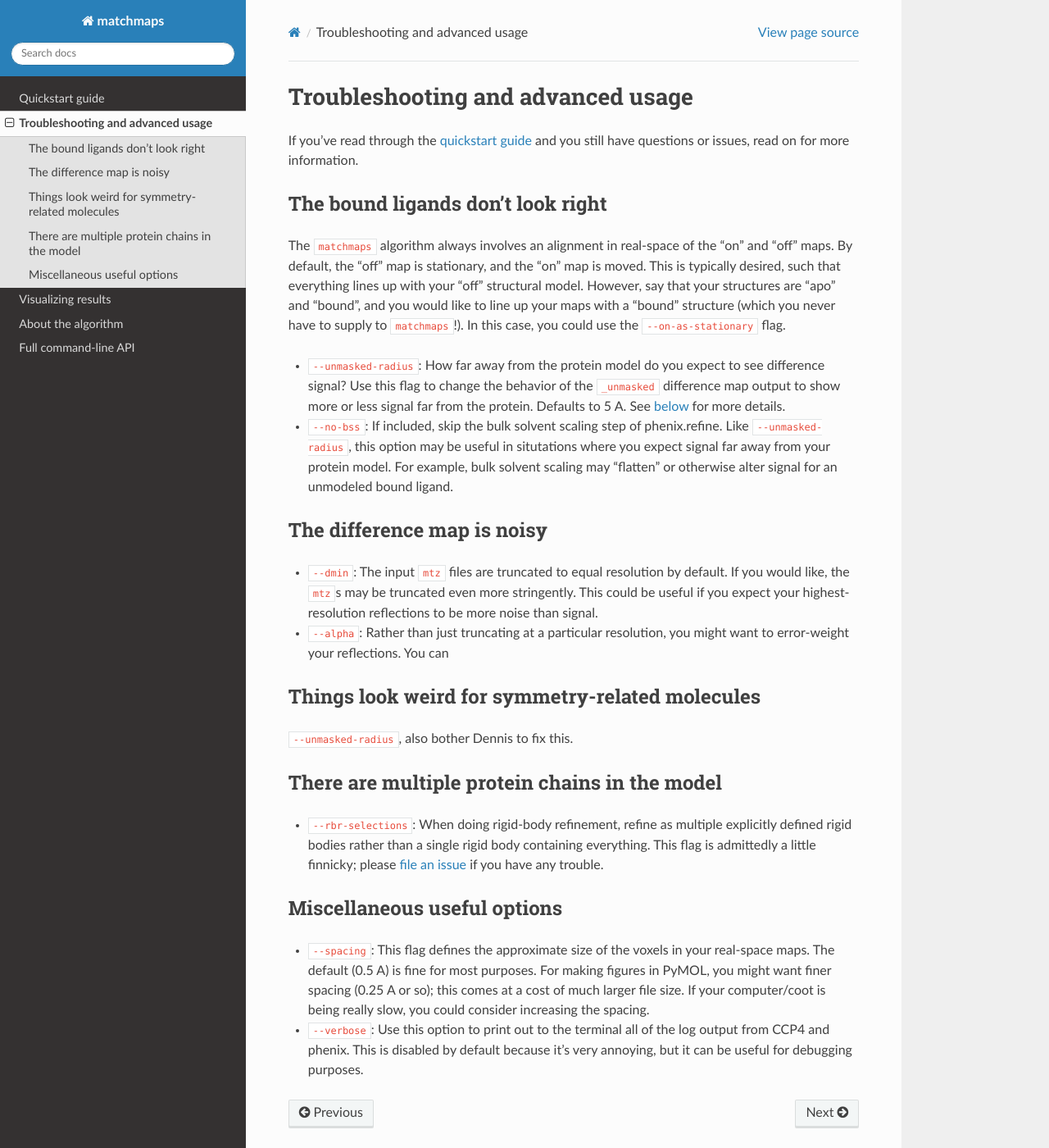
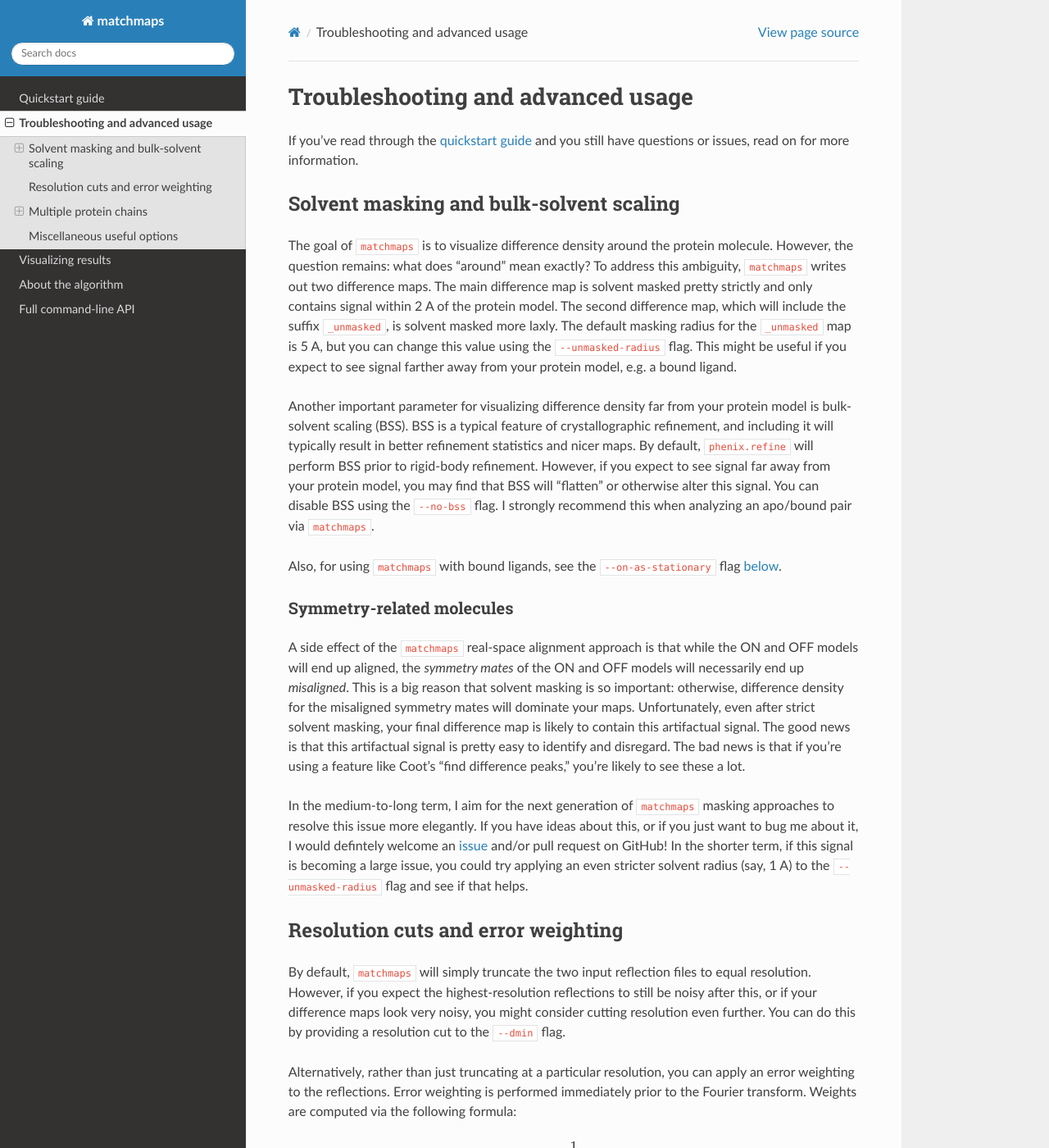
Before and after one commit to rs-station/matchmaps, a Sphinx documentation site: the page built from docs/troubleshooting.md, in a window 1280 px wide and 1400 px high. Shown: the whole window at 82% size. Built offline with Sphinx 7.4.7 and the Read the Docs theme 2.0.0, drawn with Linux system fonts in a browser that asks for light colours; some of the changed text lies outside the part shown.

Commit message:
update website

````diff
--- a/docs/troubleshooting.md
+++ b/docs/troubleshooting.md
@@ -2,25 +2,46 @@
 
 If you've read through the [quickstart guide](quickstart.md) and you still have questions or issues, read on for more information.
 
-## The bound ligands don't look right
-The `matchmaps` algorithm always involves an alignment in real-space of the "on" and "off" maps. By default, the "off" map is stationary, and the "on" map is moved. This is typically desired, such that everything lines up with your "off" structural model. However, say that your structures are "apo" and "bound", and you would like to line up your maps with a "bound" structure (which you never have to supply to `matchmaps`!). In this case, you could use the `--on-as-stationary` flag.
+## Solvent masking and bulk-solvent scaling
+The goal of `matchmaps` is to visualize difference density around the protein molecule. However, the question remains: what does "around" mean exactly? To address this ambiguity, `matchmaps` writes out two difference maps. The main difference map is solvent masked pretty strictly and only contains signal within 2 A of the protein model. The second difference map, which will include the suffix `_unmasked`, is solvent masked more laxly. The default masking radius for the `_unmasked` map is 5 A, but you can change this value using the `--unmasked-radius` flag. This might be useful if you expect to see signal farther away from your protein model, e.g. a bound ligand.
 
- - `--unmasked-radius`: How far away from the protein model do you expect to see difference signal? Use this flag to change the behavior of the `_unmasked` difference map output to show more or less signal far from the protein. Defaults to 5 A. See [below](#important-map-outputs) for more details.
- - `--no-bss`: If included, skip the bulk solvent scaling step of phenix.refine. Like `--unmasked-radius`, this option may be useful in situtations where you expect signal far away from your protein model. For example, bulk solvent scaling may "flatten" or otherwise alter signal for an unmodeled bound ligand.
+Another important parameter for visualizing difference density far from your protein model is bulk-solvent scaling (BSS). BSS is a typical feature of crystallographic refinement, and including it will typically result in better refinement statistics and nicer maps. By default, `phenix.refine` will perform BSS prior to rigid-body refinement. However, if you expect to see signal far away from your protein model, you may find that BSS will "flatten" or otherwise alter this signal. You can disable BSS using the `--no-bss` flag. I strongly recommend this when analyzing an apo/bound pair via `matchmaps`.
 
-## The difference map is noisy
- - `--dmin`: The input `mtz` files are truncated to equal resolution by default. If you would like, the `mtz`s may be truncated even more stringently. This could be useful if you expect your highest-resolution reflections to be more noise than signal.
- - `--alpha`: Rather than just truncating at a particular resolution, you might want to error-weight your reflections. You can
+Also, for using `matchmaps` with bound ligands, see the `--on-as-stationary` flag [below](#miscellaneous-useful-options).
 
-## Things look weird for symmetry-related molecules
+### Symmetry-related molecules
 
-`--unmasked-radius`, also bother Dennis to fix this.
+A side effect of the `matchmaps` real-space alignment approach is that while the ON and OFF models will end up aligned, the *symmetry mates* of the ON and OFF models will necessarily end up *misaligned*. This is a big reason that solvent masking is so important: otherwise, difference density for the misaligned symmetry mates will dominate your maps. Unfortunately, even after strict solvent masking, your final difference map is likely to contain this artifactual signal. The good news is that this artifactual signal is pretty easy to identify and disregard. The bad news is that if you're using a feature like Coot's "find difference peaks," you're likely to see these a lot.
 
-## There are multiple protein chains in the model
+In the medium-to-long term, I aim for the next generation of `matchmaps` masking approaches to resolve this issue more elegantly. If you have ideas about this, or if you just want to bug me about it, I would defintely welcome an [issue](https://github.com/rs-station/matchmaps/issues) and/or pull request on GitHub! In the shorter term, if this signal is becoming a large issue, you could try applying an even stricter solvent radius (say, 1 A) to the `--unmasked-radius` flag and see if that helps.
 
- - `--rbr-selections`: When doing rigid-body refinement, refine as multiple explicitly defined rigid bodies rather than a single rigid body containing everything. This flag is admittedly a little finnicky; please [file an issue](https://github.com/rs-station/matchmaps/issues)  if you have any trouble.
+## Resolution cuts and error weighting
+By default, `matchmaps` will simply truncate the two input reflection files to equal resolution. However, if you expect the highest-resolution reflections to still be noisy after this, or if your difference maps look very noisy, you might consider cutting resolution even further. You can do this by providing a resolution cut to the `--dmin` flag.
+
+Alternatively, rather than just truncating at a particular resolution, you can apply an error weighting to the reflections. Error weighting is performed immediately prior to the Fourier transform. Weights are computed via the following formula:
+
+```{eval-rst}
+.. math::
+
+   \frac{1}{1 + \alpha \frac{{(\sigma F)}^2}{{<\sigma F>}^2}}
+```
+
+where $\sigma F$ is the error estimate for the reflection, $<\sigma F>$ is the average error estimate across all reflections, and $\alpha$ is a weighting parameter. By default, $\alpha = 0$, e.g. no weighting. You can use the `--alpha` flag to supply your own value and thus include error-weighting.
+
+## Multiple protein chains
+
+You may have multiple protein chains in your model. This presents you with some interesting opportunities for difference maps, but also some potential headaches.
+
+### Refining chains individually
+
+One possibility is that your `matchmaps` difference map contains essentially no signal for one protein chain, but strong signal throughout the other chain indicating a global motion. This signal is "real" -- it tells you that the relative packing of these two chains together is different in your two datasets -- but it probably doesn't make for a very useful map. Instead, you might consider using the `--rbr-selections` flag to rigid-body refine each chain separately. If your chains are A and B, then you would use the flag as `--rbr-selections A B`. `matchmaps` will then produce a difference map specific to each chain. This flag is admittedly a little finnicky; please [file an issue](https://github.com/rs-station/matchmaps/issues)  if you have any trouble.
+
+### Comparing chains to each other
+
+Assuming your data is some sort of homo-multimer / non-crystallographic symmetry, another option is to use `matchmaps.ncs` to compare the protein chains within a dataset against each other. If you have multiple datasets, of course, you could still run `matchmaps.ncs` on each dataset and see how the difference map changes. See the full documentation for `matchmaps.ncs` [here](cli.md#matchmaps-ncs)
 
 ## Miscellaneous useful options
 
+ - `--on-as-stationary`: The `matchmaps` algorithm always involves an alignment in real-space of the "on" and "off" maps. By default, the "off" map is stationary, and the "on" map is moved. This is typically desired, such that everything lines up with your "off" structural model. However, say that your structures are "apo" and "bound", and you would like to line up your maps with a "bound" structure (which you never have to supply to `matchmaps`!). In this case, you could use the `--on-as-stationary` flag.
  - `--spacing`: This flag defines the approximate size of the voxels in your real-space maps. The default (0.5 A) is fine for most purposes. For making figures in PyMOL, you might want finer spacing (0.25 A or so); this comes at a cost of much larger file size. If your computer/coot is being really slow, you could consider increasing the spacing.
  - `--verbose`: Use this option to print out to the terminal all of the log output from CCP4 and phenix. This is disabled by default because it's very annoying, but it can be useful for debugging purposes.
````
Also changed, not shown: README.md (+1 -1 lines), docs/quickstart.md (+1 -1 lines).
